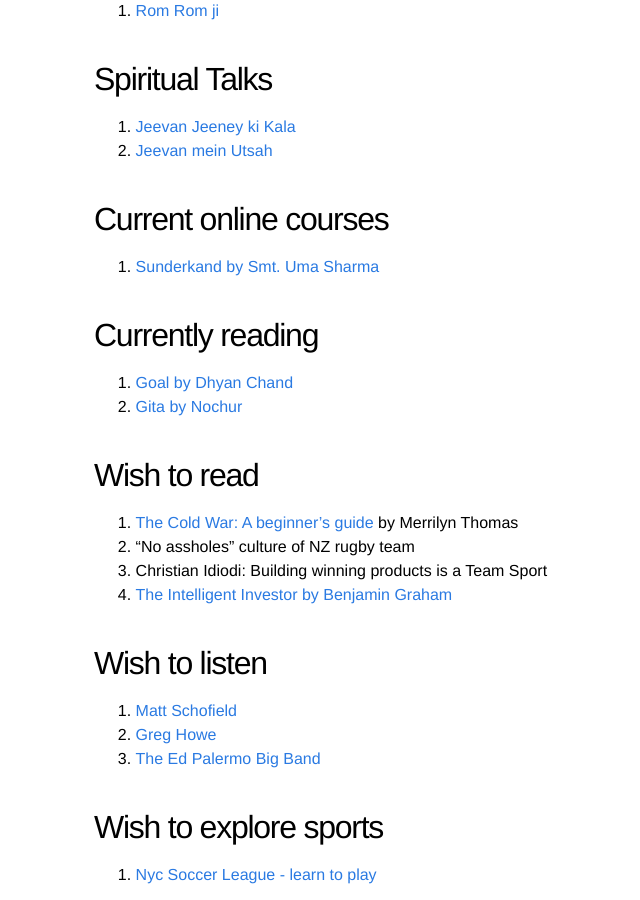
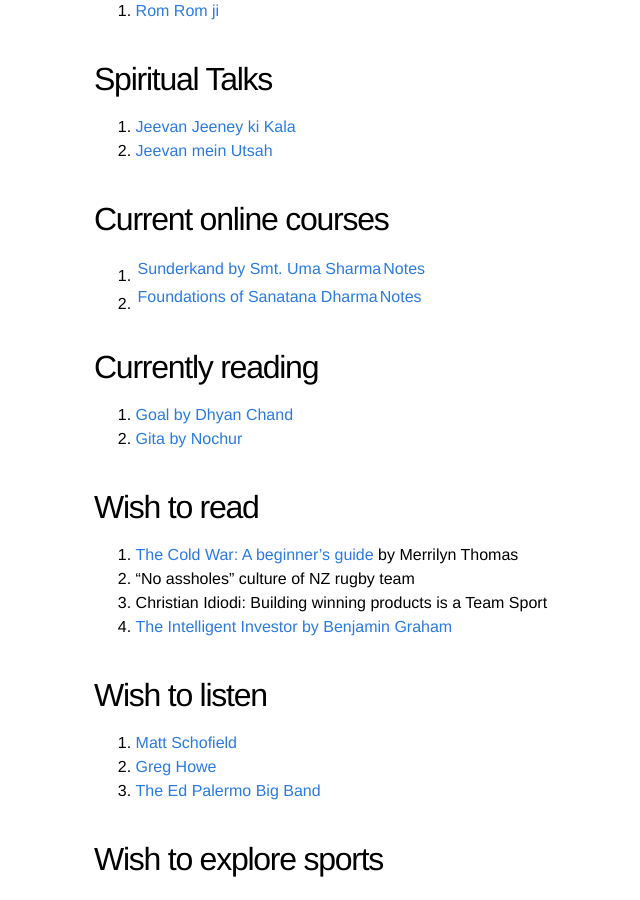
Before and after one commit to kislayabhi/kislayabhi.github.io, a Jekyll site: the page built from _posts/2024-7-23-My-personal-playlist.md, in a window 1280 px wide and 900 px high, scrolled down 1682 px. Shown: the whole window, without its empty margins (146-786 px from the left). Built offline with Jekyll 4.4.1, drawn with Linux system fonts in a browser that asks for light colours; comment, search, counter and statistics services are not loaded.

Commit message:
Update 2024-7-23-My-personal-playlist.md

```diff
--- a/_posts/2024-7-23-My-personal-playlist.md
+++ b/_posts/2024-7-23-My-personal-playlist.md
@@ -58,7 +58,8 @@ I have since very recently started realizing that there are certain things out t
 2. [Jeevan mein Utsah](https://youtu.be/JnGvHt4aorY)
 
 ## Current online courses
-1. [Sunderkand by Smt. Uma Sharma](https://youtu.be/QZoJ5rbu65E)
+1. [Sunderkand by Smt. Uma Sharma](https://youtu.be/QZoJ5rbu65E) | [Notes](https://docs.google.com/document/d/1ke8AWx5qmxLOrPC1_C1CGBw_p7wyyg5dCmLWkpfZ_3o/edit)
+2. [Foundations of Sanatana Dharma](https://www.youtube.com/watch?v=fK_1yR1ZU_U&ab_channel=LearnSanskritOnline%3Avyoma-samskrta-pathasala) | [Notes](https://docs.google.com/document/d/17A87CVBnX53Ulfvi5NFigYXaxXqLcg_GitlaHvuu72Q/edit)
 
 ## Currently reading
 1. [Goal by Dhyan Chand](http://bharatiyahockey.org/granthalaya/goal/)
```
